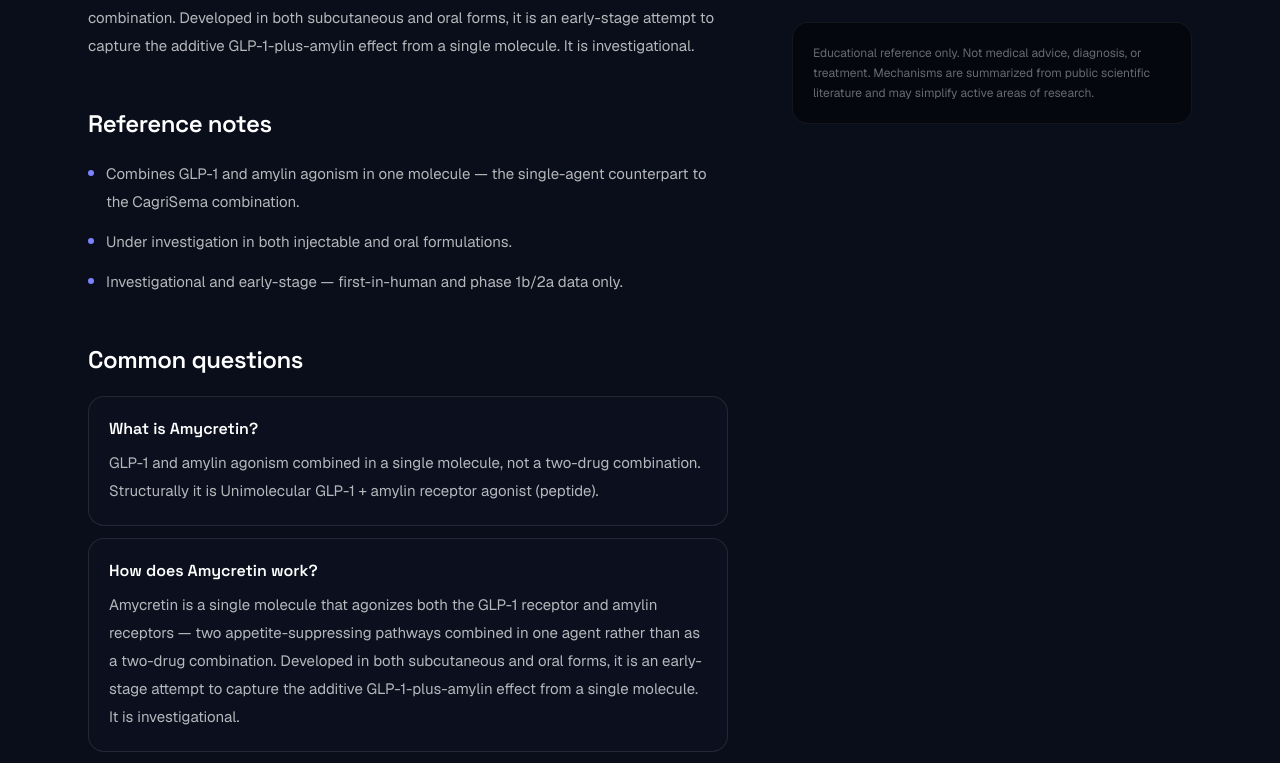
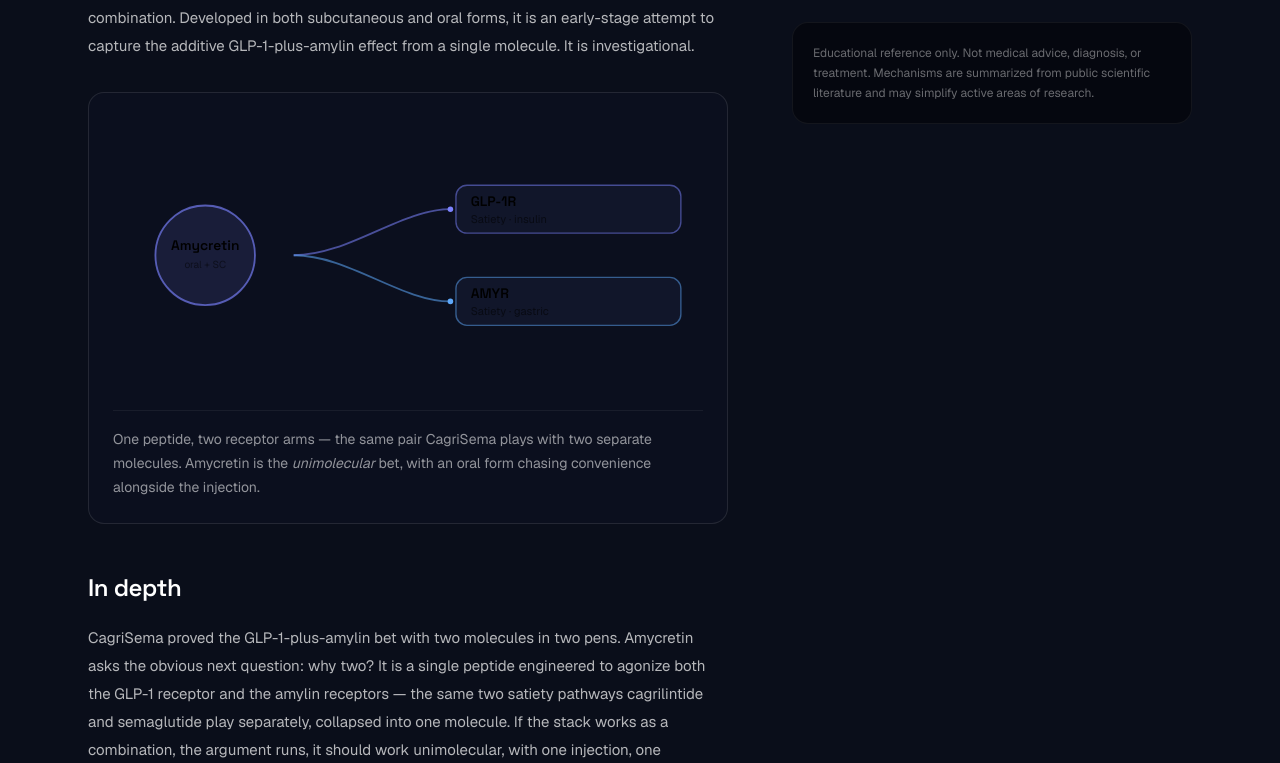
Before and after one commit to utilityincoming/peptidehormone, a Next.js app: page /hormones/amycretin in a window 1280 px wide. Shown: the part 1312-2075 px from the top of the page. Built offline with nearby package versions, Linux system fonts and the light colour scheme.

Commit message:
Give amycretin the storytelling treatment (narrative + unimolecular figure)

```diff
--- a/src/components/hormone-figures.tsx
+++ b/src/components/hormone-figures.tsx
@@ -677,6 +677,73 @@ function CagrilintideStackedAxes(): ReactNode {
   );
 }
 
+/** Amycretin: one peptide, two receptor arms — the unimolecular answer to the
+ *  CagriSema two-pen stack. GLP-1R (accent) and AMYR (blue) arms fan from a
+ *  single peptide; a small "oral + SC" tag under the peptide names the second
+ *  ambition, formulation breadth. */
+function AmycretinUnimolecular(): ReactNode {
+  const arms = [
+    { color: "var(--accent)", receptor: "GLP-1R", effect: "Satiety · insulin", y: 100 },
+    { color: "var(--accent-blue)", receptor: "AMYR", effect: "Satiety · gastric", y: 200 },
+  ];
+  const startX = 196;
+  const startY = 150;
+  const recX = 372;
+
+  return (
+    <svg
+      viewBox="0 0 640 300"
+      className="w-full"
+      role="img"
+      aria-label="Amycretin is a single peptide whose signal fans out to two receptors — the GLP-1 receptor and the amylin receptor — the same two satiety pathways CagriSema stacks with two separate molecules, collapsed into one"
+    >
+      {arms.map((a) => (
+        <g key={a.receptor}>
+          <path
+            d={`M ${startX} ${startY} C ${startX + 60} ${startY}, ${recX - 60} ${a.y}, ${recX - 6} ${a.y}`}
+            fill="none"
+            stroke={a.color}
+            strokeOpacity="0.55"
+            strokeWidth="2"
+          />
+          <circle cx={recX - 6} cy={a.y} r="3" fill={a.color} />
+        </g>
+      ))}
+
+      {/* the single peptide — annotated with the dual formulation bet */}
+      <g>
+        <circle
+          cx={startX - 96}
+          cy={startY}
+          r="54"
+          fill="color-mix(in srgb, var(--accent) 12%, transparent)"
+          stroke="var(--accent)"
+          strokeOpacity="0.65"
+          strokeWidth="2"
+        />
+        <text x={startX - 96} y={startY - 6} textAnchor="middle" fill="var(--color-ink)" fontSize="15" fontWeight="600" fontFamily="var(--font-space-grotesk), sans-serif">
+          Amycretin
+        </text>
+        <text x={startX - 96} y={startY + 14} textAnchor="middle" fill="var(--color-ink)" fillOpacity="0.5" fontSize="11">
+          oral + SC
+        </text>
+      </g>
+
+      {arms.map((a) => (
+        <g key={a.receptor}>
+          <rect x={recX} y={a.y - 26} width={244} height={52} rx={12} fill="var(--panel)" stroke={a.color} strokeOpacity="0.5" strokeWidth="1.5" />
+          <text x={recX + 16} y={a.y - 4} fill="var(--color-ink)" fontSize="15" fontWeight="600" fontFamily="var(--font-space-grotesk), sans-serif">
+            {a.receptor}
+          </text>
+          <text x={recX + 16} y={a.y + 15} fill="var(--color-ink)" fillOpacity="0.55" fontSize="12">
+            {a.effect}
+          </text>
+        </g>
+      ))}
+    </svg>
+  );
+}
+
 const FIGURES: Record<string, HormoneFigure> = {
   semaglutide: {
     alt: "Semaglutide's single peptide signalling through one incretin receptor",
@@ -747,6 +814,17 @@ const FIGURES: Record<string, HormoneFigure> = {
     ),
     svg: <CagrilintideStackedAxes />,
   },
+  amycretin: {
+    alt: "Amycretin's single peptide engaging both the GLP-1 receptor and the amylin receptor — the unimolecular collapse of the CagriSema stack",
+    caption: (
+      <>
+        One peptide, two receptor arms — the same pair CagriSema plays with
+        two separate molecules. Amycretin is the <em>unimolecular</em> bet,
+        with an oral form chasing convenience alongside the injection.
+      </>
+    ),
+    svg: <AmycretinUnimolecular />,
+  },
 };
 
 export function hormoneFigure(slug: string): HormoneFigure | undefined {
--- a/src/lib/hormones.ts
+++ b/src/lib/hormones.ts
@@ -423,6 +423,11 @@ const BASE: Hormone[] = [
       "Under investigation in both injectable and oral formulations.",
       "Investigational and early-stage — first-in-human and phase 1b/2a data only.",
     ],
+    narrative: [
+      "CagriSema proved the GLP-1-plus-amylin bet with two molecules in two pens. Amycretin asks the obvious next question: why two? It is a single peptide engineered to agonize both the GLP-1 receptor and the amylin receptors — the same two satiety pathways cagrilintide and semaglutide play separately, collapsed into one molecule. If the stack works as a combination, the argument runs, it should work unimolecular, with one injection, one pharmacokinetic profile, one manufacturing line.",
+      "The ambition does not stop at the syringe. Amycretin is being developed in both subcutaneous and oral forms — the oral version riding the absorption-enhancer playbook that made Rybelsus possible, the injectable aiming for weekly dosing. A dual agonist you could take as a daily pill would sit at the far end of the convenience spectrum from where this class began: a twice-daily injection derived from lizard venom.",
+      "What exists so far is early. First-in-human and phase 1b/2a data have shown the class-typical weight-loss trajectory and a tolerability profile consistent with the GLP-1 family, but the sample sizes are small and the follow-up short. Amycretin is a promising sketch of where unimolecular multi-agonism goes next — not yet the evidence that it gets there.",
+    ],
     questions: [
       "What is the rationale for combining GLP-1 and amylin agonism in a single molecule?",
       "How does amycretin's early clinical evidence look so far?",
```
